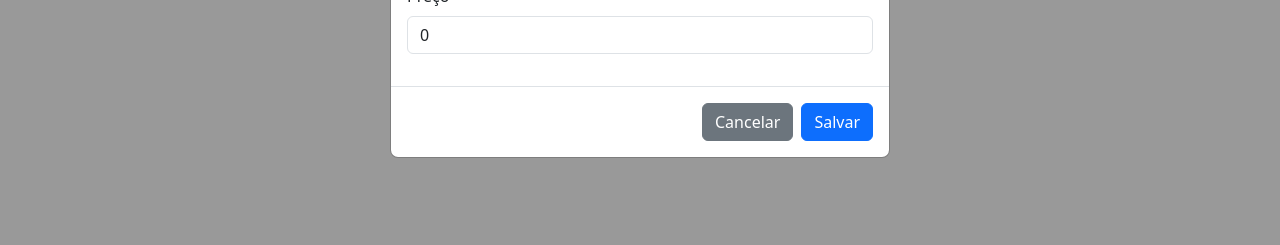
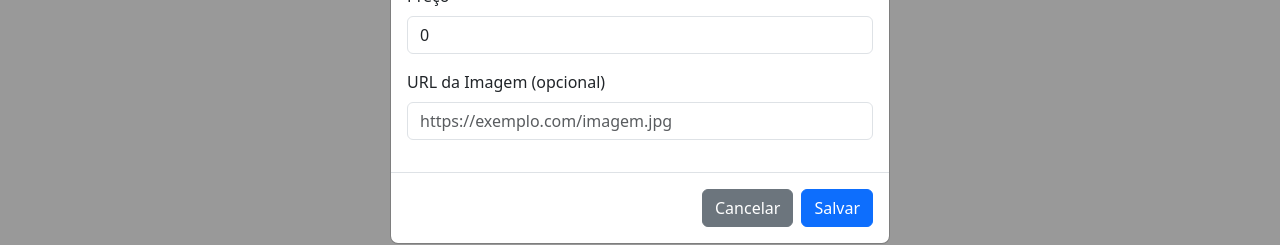
Before and after one commit to joaovitorbranq/Carrefive-react, a React (Vite) app: page /drogaria in a window 1280 px wide. Both pictures are taken after a click on the button "Adicionar produto". Shown: the part 344-589 px from the top of the page. Built offline with nearby package versions, Linux system fonts and the light colour scheme; no server answers.

Commit message:
integra adicao de produto de todas categorias

```diff
--- a/src/components/ModalAddProduct.tsx
+++ b/src/components/ModalAddProduct.tsx
@@ -1,30 +1,31 @@
 import React, { useEffect, useState } from "react";
-import type { IProduct } from "../types/types";
+import type { IProduct, IProductFormValues } from "../types/types";
 
 interface IModalAddProductProps {
 	isOpen: boolean;
 	onClose: () => void;
-	onSave: (data: IProduct) => void;
+	onSave: (data: IProductFormValues) => void;
 }
-
-const initialProduct: IProduct = {
-	id: -1,
-	name: "",
-	description: "",
-	price: 0,
-};
 
 const ModalAddProduct: React.FC<IModalAddProductProps> = ({
 	isOpen,
 	onClose,
 	onSave,
 }) => {
-	const [formProduto, setFormProduto] = useState<IProduct>(initialProduct);
+	const [formProduto, setFormProduto] = useState<IProductFormValues>({
+		name: "",
+		description: "",
+		price: 0,
+		imgSrc: "",
+	});
 
 	useEffect(() => {
 		if (isOpen) {
 			setFormProduto({
-				...initialProduct,
+				name: "",
+				description: "",
+				price: 0,
+				imgSrc: "",
 			});
 		}
 	}, [isOpen]);
@@ -44,6 +45,7 @@ const ModalAddProduct: React.FC<IModalAddProductProps> = ({
 		e.preventDefault();
 		onSave(formProduto);
 	};
+
 	console.log(formProduto, "formProduto");
 
 	if (!isOpen) return null;
@@ -116,6 +118,20 @@ const ModalAddProduct: React.FC<IModalAddProductProps> = ({
 									required
 								/>
 							</div>
+							<div className="mb-3">
+								<label htmlFor="imgSrc" className="form-label">
+									URL da Imagem (opcional)
+								</label>
+								<input
+									type="text"
+									className="form-control"
+									id="imgSrc"
+									name="imgSrc"
+									placeholder="https://exemplo.com/imagem.jpg"
+									value={formProduto.imgSrc ?? ""}
+									onChange={handleChange}
+								/>
+							</div>
 						</div>
 						<div className="modal-footer">
 							<button
--- a/src/pages/DrogariaPage.tsx
+++ b/src/pages/DrogariaPage.tsx
@@ -3,8 +3,8 @@ import ProductCard from "../components/ProductCard";
 import ModalBuyProduct from "../components/ModalBuyProduct";
 import ModalAddProduct from "../components/ModalAddProduct";
 import PlaceholderImg from "../assets/img/placeholder.jpg";
-import type { IProduct } from "../types/types";
-import { fetchProductsByType } from "../services/product";
+import type { IProduct, IProductFormValues } from "../types/types";
+import { createProduct, fetchProductsByType } from "../services/product";
 
 const DrogariaPage = () => {
 	const [showBuyModal, setShowBuyModal] = useState(false);
@@ -32,15 +32,14 @@ const DrogariaPage = () => {
 		loadProducts(page);
 	};
 
-	const handleAddProduct = (prod: IProduct) => {
-		setProducts([
-			...products,
-			{
-				...prod,
-				imgSrc: PlaceholderImg,
-			},
-		]);
-		setShowAddModal(false);
+	const handleAddProduct = async (formData: IProductFormValues) => {
+		try {
+			const newProduct = await createProduct(formData, 3); // 3 = Drogaria
+			setProducts([...products, newProduct]);
+			setShowAddModal(false);
+		} catch (error) {
+			console.error("Erro ao adicionar produto:", error);
+		}
 	};
 
 	return (
--- a/src/pages/MercadoPage.tsx
+++ b/src/pages/MercadoPage.tsx
@@ -3,8 +3,8 @@ import ProductCard from "../components/ProductCard";
 import ModalBuyProduct from "../components/ModalBuyProduct";
 import ModalAddProduct from "../components/ModalAddProduct";
 import PlaceholderImg from "../assets/img/placeholder.jpg";
-import type { IProduct } from "../types/types";
-import { fetchProductsByType } from "../services/product";
+import type { IProduct, IProductFormValues } from "../types/types";
+import { createProduct, fetchProductsByType } from "../services/product";
 
 const MercadoPage = () => {
 	const [showBuyModal, setShowBuyModal] = useState(false);
@@ -32,15 +32,14 @@ const MercadoPage = () => {
 		loadProducts(page);
 	};
 
-	const handleAddProduct = (prod: IProduct) => {
-		setProducts([
-			...products,
-			{
-				...prod,
-				imgSrc: PlaceholderImg,
-			},
-		]);
-		setShowAddModal(false);
+	const handleAddProduct = async (formData: IProductFormValues) => {
+		try {
+			const newProduct = await createProduct(formData, 2); // 2 = Mercado
+			setProducts([...products, newProduct]);
+			setShowAddModal(false);
+		} catch (error) {
+			console.error("Erro ao adicionar produto:", error);
+		}
 	};
 
 	return (
--- a/src/pages/ShoppingPage.tsx
+++ b/src/pages/ShoppingPage.tsx
@@ -3,8 +3,8 @@ import ProductCard from "../components/ProductCard";
 import ModalBuyProduct from "../components/ModalBuyProduct";
 import ModalAddProduct from "../components/ModalAddProduct";
 import PlaceholderImg from "../assets/img/placeholder.jpg";
-import type { IProduct } from "../types/types";
-import { fetchProductsByType } from "../services/product";
+import type { IProduct, IProductFormValues } from "../types/types";
+import { createProduct, fetchProductsByType } from "../services/product";
 
 const ShoppingPage = () => {
 	const [showBuyModal, setShowBuyModal] = useState(false);
@@ -32,15 +32,14 @@ const ShoppingPage = () => {
 		loadProducts(page);
 	};
 
-	const handleAddProduct = (prod: IProduct) => {
-		setProducts([
-			...products,
-			{
-				...prod,
-				imgSrc: PlaceholderImg,
-			},
-		]);
-		setShowAddModal(false);
+	const handleAddProduct = async (formData: IProductFormValues) => {
+		try {
+			const newProduct = await createProduct(formData, 1); // 1 = Shopping
+			setProducts([...products, newProduct]);
+			setShowAddModal(false);
+		} catch (error) {
+			console.error("Erro ao adicionar produto:", error);
+		}
 	};
 
 	return (
--- a/src/services/product.ts
+++ b/src/services/product.ts
@@ -1,5 +1,5 @@
 import { api } from "./api";
-import type { IProduct } from "../types/types";
+import type { IProduct, IProductFormValues } from "../types/types";
 
 interface ProductPage {
 	content: IProduct[];
@@ -22,3 +22,14 @@ export const fetchProductsByType = async (
 	});
 	return response.data;
 };
+
+export const createProduct = async (
+	data: IProductFormValues,
+	productTypeId: number
+): Promise<IProduct> => {
+	const response = await api.post("/products", {
+		...data,
+		productType: { id: productTypeId },
+	});
+	return response.data;
+};
```
Also changed, not shown: src/types/types.ts (+7 -0 lines).
